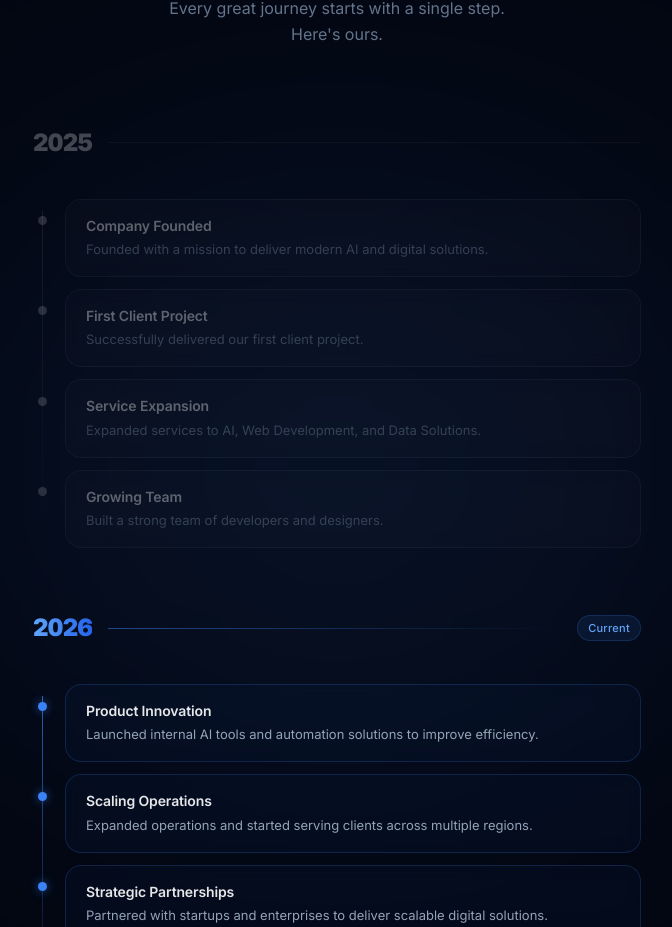
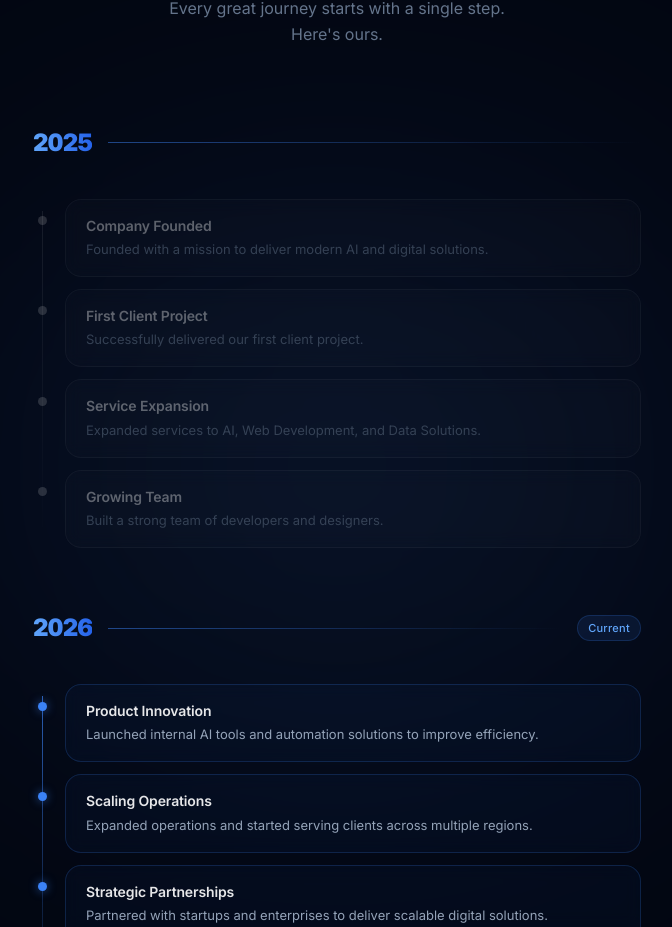
Before and after one commit to raghutammina-ai/digitaltechs, a Next.js app: page /about in a window 1280 px wide. Shown: the part 2256-3183 px from the top of the page, without its empty margins (303-975 px from the left). Built offline with nearby package versions, Linux system fonts and the light colour scheme; no server answers.

Commit message:
updated UI to blue theme

```diff
--- a/src/app/about/page.tsx
+++ b/src/app/about/page.tsx
@@ -242,22 +242,10 @@ export default function AboutPage() {
 
                   {/* Year row */}
                   <div className="flex items-center gap-4 mb-10">
-                    <span
-                      className={`text-2xl font-black tracking-tight tabular-nums transition-colors duration-300 ${
-                        isCurrent
-                          ? 'bg-gradient-to-r from-blue-400 to-blue-600 bg-clip-text text-transparent'
-                          : 'text-white/25'
-                      }`}
-                    >
+                    <span className="text-2xl font-black tracking-tight tabular-nums bg-gradient-to-r from-blue-400 to-blue-600 bg-clip-text text-transparent">
                       {group.year}
                     </span>
-                    <div
-                      className={`flex-1 h-px ${
-                        isCurrent
-                          ? 'bg-gradient-to-r from-blue-500/50 to-transparent'
-                          : 'bg-white/[0.04]'
-                      }`}
-                    />
+                    <div className="flex-1 h-px bg-gradient-to-r from-blue-500/50 to-transparent" />
                     {isCurrent && (
                       <span className="text-[11px] font-medium tracking-wide text-blue-400 bg-blue-500/10 border border-blue-500/20 px-2.5 py-1 rounded-full">
                         Current
```
